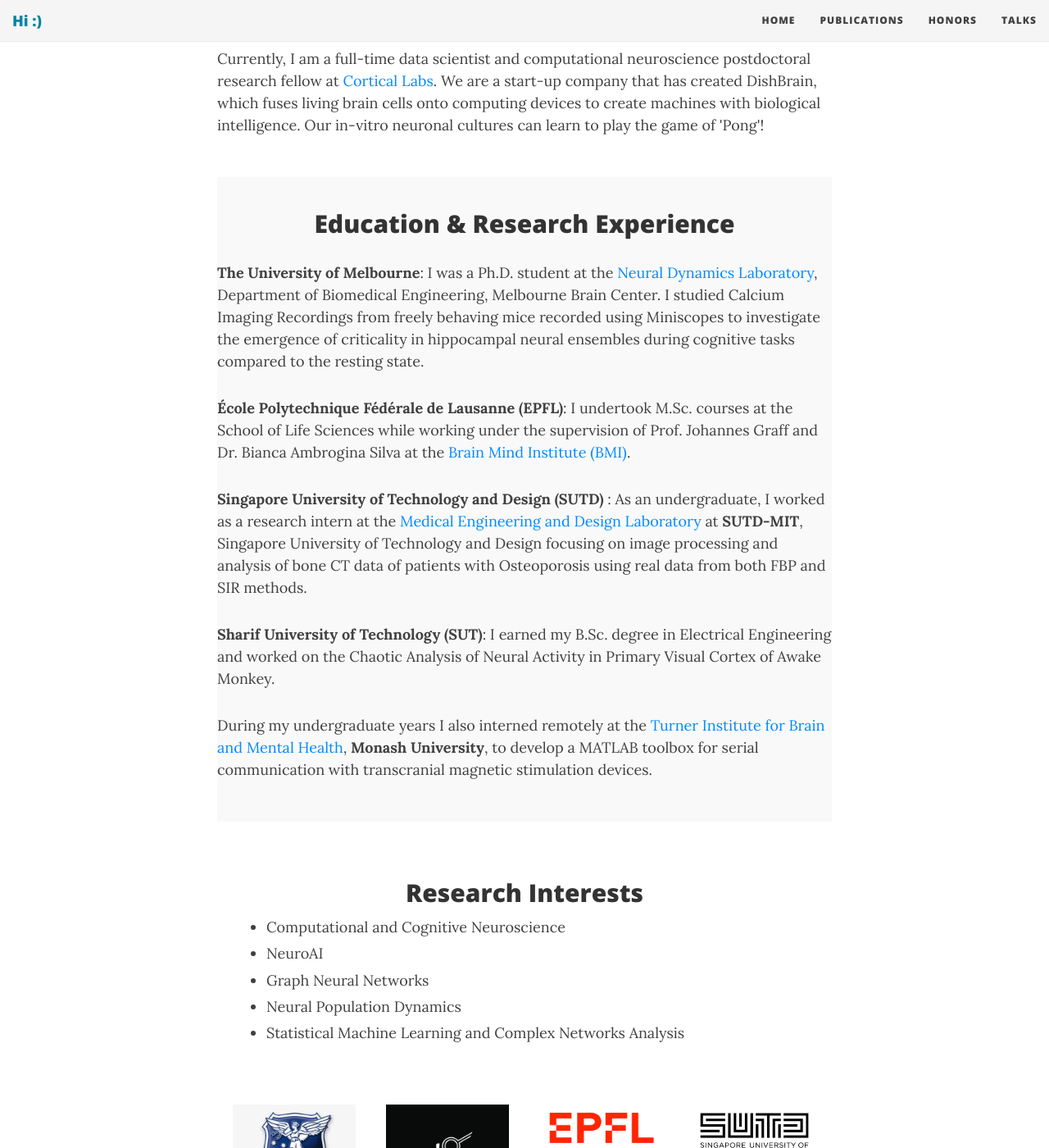
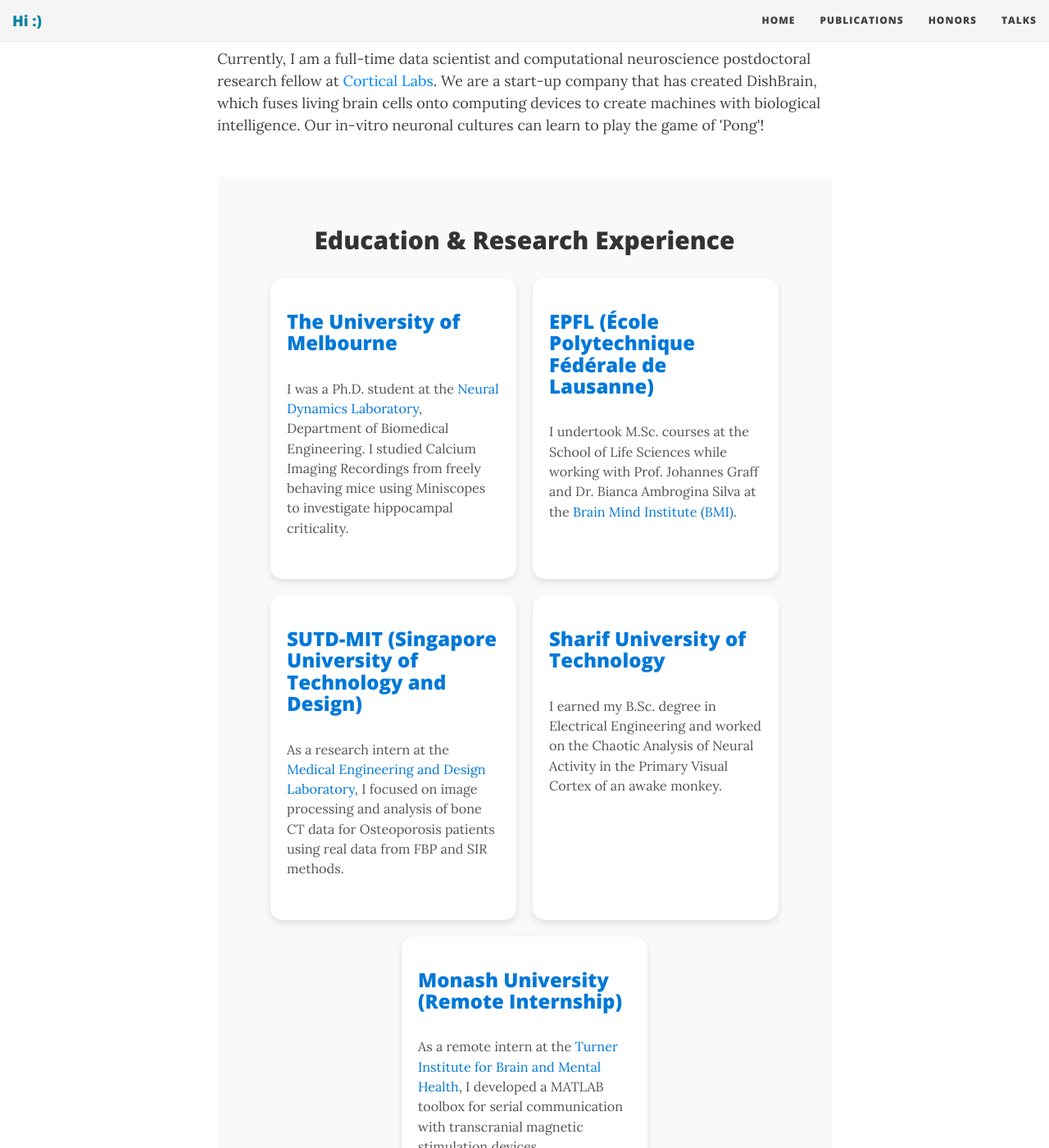
Before and after one commit to ForoughHa/ForoughHa.github.io, a Jekyll site: the page built from index.html, in a window 1280 px wide and 1400 px high, scrolled down 829 px. Shown: the whole window at 82% size. Built offline with Jekyll 4.4.1, drawn with Linux system fonts in a browser that asks for light colours; nearby versions of some CDN libraries; the list of posts is cut into pages by our own code.

Commit message:
Update index.html

```diff
--- a/index.html
+++ b/index.html
@@ -37,52 +37,74 @@ use-site-title: true
 </section>
 
 <!-- Education Section -->
-<section style="background: #f9f9f9; padding: 20px 0; margin-top: 30px;">
-  <div style="max-width: 800px; margin: 0 auto; line-height: 1.8;">
-    <h2 style="text-align: center; color: #333;">Education & Research Experience</h2>
-    <ul style="list-style: none; padding: 0;">
-      <li>
-          <p>
-            <strong>The University of Melbourne</strong>: I was a Ph.D. student at the
-            <a href="https://ndl-lab.org/">Neural Dynamics Laboratory</a>, Department of Biomedical Engineering, Melbourne Brain
-            Center. I studied Calcium Imaging Recordings from freely behaving mice
-            recorded using Miniscopes to investigate the emergence of criticality in hippocampal neural ensembles during cognitive
-            tasks compared to the resting state.
-          </p>
-        </li>
-      <li>
-        <p>
-          <strong>École Polytechnique Fédérale de Lausanne (EPFL)</strong>: I undertook M.Sc. courses at the School of Life Sciences
-          while working under the supervision of Prof. Johannes Graff and Dr. Bianca Ambrogina Silva at the
-          <a href="https://www.epfl.ch/schools/sv/bmi/">Brain Mind Institute (BMI)</a>.
+<section style="background: #f9f9f9; padding: 40px 0; margin-top: 30px;">
+  <div style="max-width: 1000px; margin: 0 auto;">
+    <h2 style="text-align: center; color: #333; margin-bottom: 30px;">Education & Research Experience</h2>
+    <div style="display: flex; flex-wrap: wrap; gap: 20px; justify-content: center;">
+
+      <!-- Card 1 -->
+      <div style="background: white; border-radius: 15px; box-shadow: 0 4px 8px rgba(0, 0, 0, 0.1); padding: 20px; width: 300px; transition: transform 0.2s;">
+        <h3 style="color: #0078D7;">The University of Melbourne</h3>
+        <p style="font-size: 0.9em; color: #555;">
+          I was a Ph.D. student at the
+          <a href="https://ndl-lab.org/" style="color: #0078D7;">Neural Dynamics Laboratory</a>, Department of Biomedical Engineering.
+          I studied Calcium Imaging Recordings from freely behaving mice using Miniscopes to investigate hippocampal criticality.
         </p>
-      </li>
-      <li>
-        <p>
-          <strong>Singapore University of Technology and Design (SUTD) </strong>: As an undergraduate,
-          I worked as a research intern at the
-          <a href="https://med.sutd.edu.sg/subburaj">Medical Engineering and Design Laboratory</a> at <strong>SUTD-MIT</strong>, Singapore University of Technology and Design
-          focusing on image processing and analysis of bone CT data of patients with Osteoporosis using real data from both FBP and SIR methods.
+      </div>
+
+      <!-- Card 2 -->
+      <div style="background: white; border-radius: 15px; box-shadow: 0 4px 8px rgba(0, 0, 0, 0.1); padding: 20px; width: 300px; transition: transform 0.2s;">
+        <h3 style="color: #0078D7;">EPFL (École Polytechnique Fédérale de Lausanne)</h3>
+        <p style="font-size: 0.9em; color: #555;">
+          I undertook M.Sc. courses at the School of Life Sciences while working with Prof. Johannes Graff and Dr. Bianca Ambrogina Silva
+          at the <a href="https://www.epfl.ch/schools/sv/bmi/" style="color: #0078D7;">Brain Mind Institute (BMI)</a>.
         </p>
-      </li>
+      </div>
 
-      <li>
-        <p>
-          <strong>Sharif University of Technology (SUT)</strong>: I earned my B.Sc. degree in Electrical Engineering and worked on the
-          Chaotic Analysis of Neural Activity in Primary Visual Cortex of Awake Monkey.
+      <!-- Card 3 -->
+      <div style="background: white; border-radius: 15px; box-shadow: 0 4px 8px rgba(0, 0, 0, 0.1); padding: 20px; width: 300px; transition: transform 0.2s;">
+        <h3 style="color: #0078D7;">SUTD-MIT (Singapore University of Technology and Design)</h3>
+        <p style="font-size: 0.9em; color: #555;">
+          As a research intern at the
+          <a href="https://med.sutd.edu.sg/subburaj" style="color: #0078D7;">Medical Engineering and Design Laboratory</a>,
+          I focused on image processing and analysis of bone CT data for Osteoporosis patients using real data from FBP and SIR methods.
         </p>
-      </li>
+      </div>
 
-      <li>
-        <p>
-          During my undergraduate years I also interned remotely at the
-          <a href="https://www.monash.edu/turner-institute">Turner Institute for Brain and Mental Health</a>,
-          <b>Monash University</b>, to develop a MATLAB toolbox for serial communication with transcranial magnetic stimulation devices.
+      <!-- Card 4 -->
+      <div style="background: white; border-radius: 15px; box-shadow: 0 4px 8px rgba(0, 0, 0, 0.1); padding: 20px; width: 300px; transition: transform 0.2s;">
+        <h3 style="color: #0078D7;">Sharif University of Technology</h3>
+        <p style="font-size: 0.9em; color: #555;">
+          I earned my B.Sc. degree in Electrical Engineering and worked on the Chaotic Analysis of Neural Activity in the
+          Primary Visual Cortex of an awake monkey.
         </p>
-      </li>
-    </ul>
+      </div>
+
+      <!-- Card 5 -->
+      <div style="background: white; border-radius: 15px; box-shadow: 0 4px 8px rgba(0, 0, 0, 0.1); padding: 20px; width: 300px; transition: transform 0.2s;">
+        <h3 style="color: #0078D7;">Monash University (Remote Internship)</h3>
+        <p style="font-size: 0.9em; color: #555;">
+          As a remote intern at the
+          <a href="https://www.monash.edu/turner-institute" style="color: #0078D7;">Turner Institute for Brain and Mental Health</a>,
+          I developed a MATLAB toolbox for serial communication with transcranial magnetic stimulation devices.
+        </p>
+      </div>
+
+    </div>
   </div>
 </section>
+
+<!-- Add Hover Effect -->
+<style>
+  div[style*="box-shadow"] {
+    cursor: pointer;
+  }
+  div[style*="box-shadow"]:hover {
+    transform: scale(1.05); /* Makes the card pop out slightly */
+    box-shadow: 0 8px 16px rgba(0, 0, 0, 0.2); /* Increases shadow on hover */
+  }
+</style>
+
 
 <!-- Research Interests Section -->
 <section style="padding: 20px 0; margin-top: 30px;">
```
